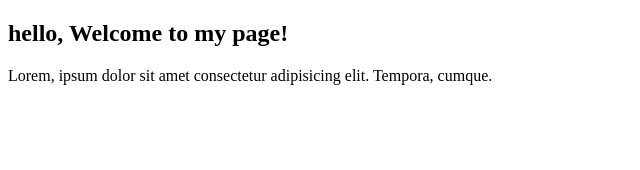
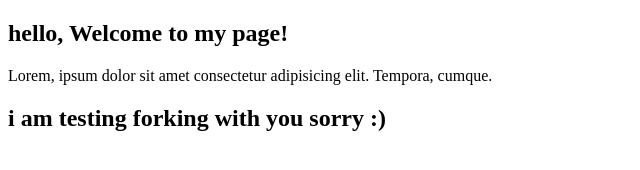
Before and after one commit to Vandana6261/pw-vandana.github.io, a plain HTML site: page index.html in a window 1280 px wide. Shown: the whole page, without its empty margins (0-640 px from the left). Drawn offline with Linux system fonts and the light colour scheme.

Commit message:
just testing forking

```diff
--- a/index.html
+++ b/index.html
@@ -8,5 +8,6 @@
 <body>
     <h2>hello, Welcome to my page!</h2>
     <p>Lorem, ipsum dolor sit amet consectetur adipisicing elit. Tempora, cumque.</p>
+    <h2>i am testing forking with you sorry :)</h2>
 </body>
 </html>
```
